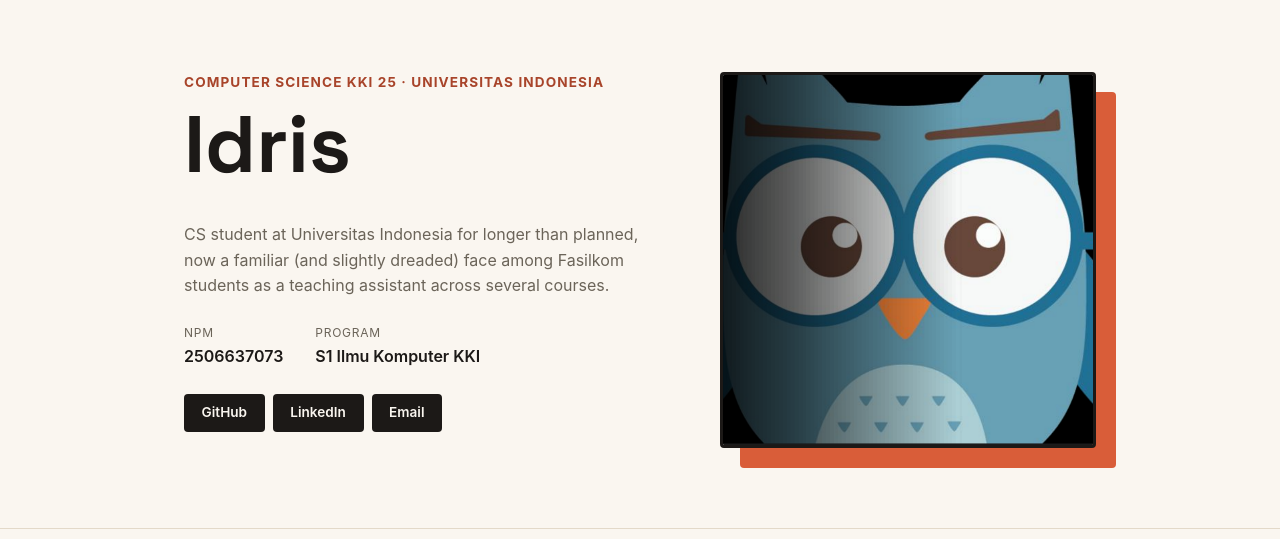
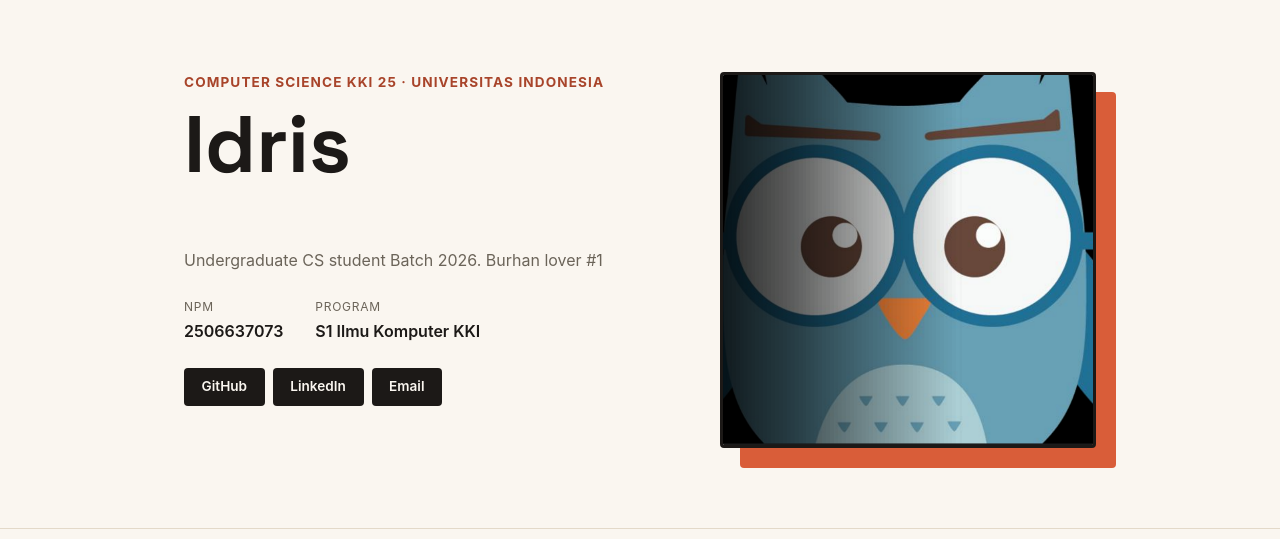
Before and after one commit to 1drism/myportofolio, a Django app: page / in a window 1280 px wide. Shown: the part 74-613 px from the top of the page. Run offline with Django 5.2, Linux system fonts and the light colour scheme.

Commit message:
Bio changes

```diff
--- a/templates/index.html
+++ b/templates/index.html
@@ -31,7 +31,7 @@
                     <img class="avatar" src="/static/img/burhantrauma.png" alt="Photo of Scary Burhan">
                 </div>
                 <div class="hero-details">
-                    <p class="bio">CS student at Universitas Indonesia for longer than planned, now a familiar (and slightly dreaded) face among Fasilkom students as a teaching assistant across several courses.</p>
+                    <p class="bio">Undergraduate CS student Batch 2026. Burhan lover #1</p>
                     <dl class="meta-list">
                         <div class="meta-row">
                             <dt>NPM</dt>
```
